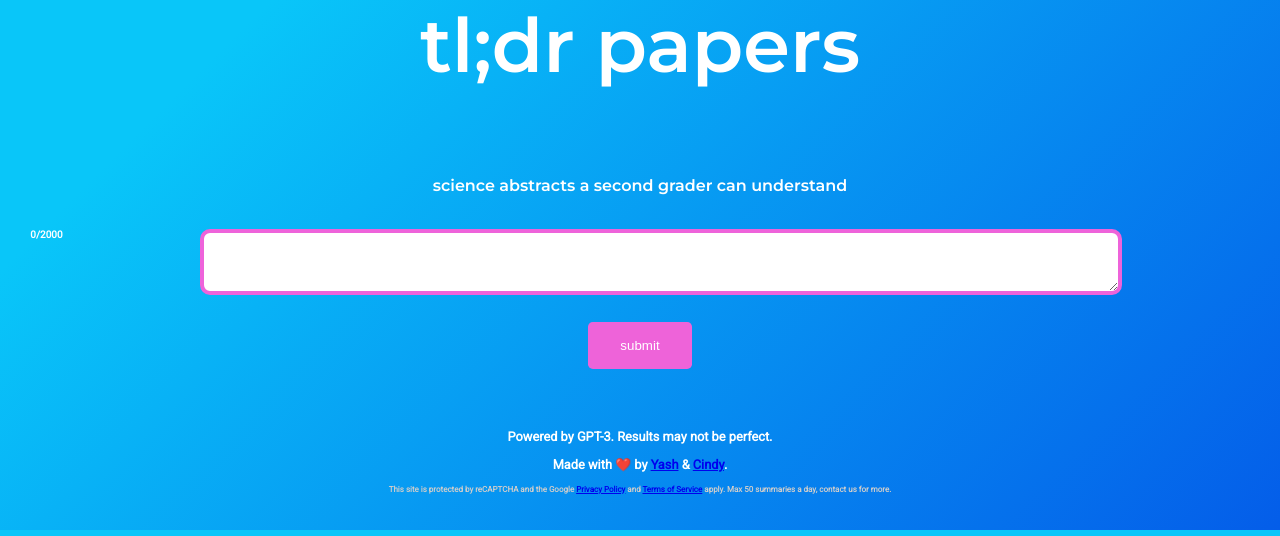
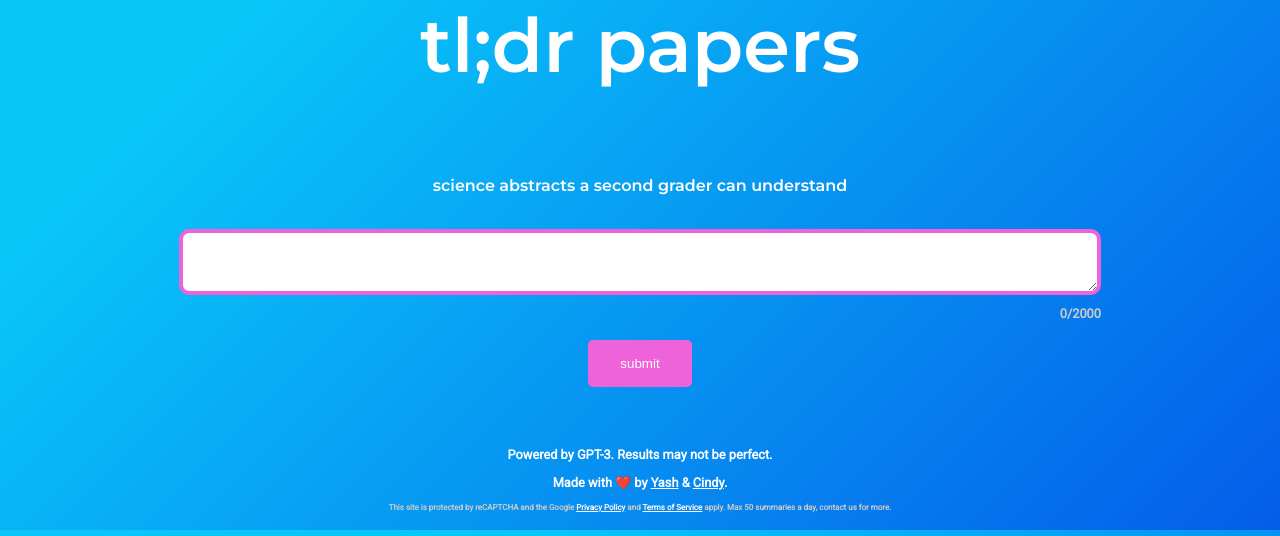
Before and after one commit to yash-dani/tl-dr-science, a Flask app: page / in a window 1280 px wide. Shown: the part 270-806 px from the top of the page. Run offline with Flask 2, Linux system fonts and the light colour scheme; some libraries are stand-ins or nearby versions.

Commit message:
Refactors character limit styles

```diff
--- a/static/styles.css
+++ b/static/styles.css
@@ -82,9 +82,21 @@ p {
   font-size: .8rem;
 }
 
+.footer-text a {
+  color: white;
+}
+
 .disclaimer {
   font-size: .5rem;
   color: #CCC;
+}
+
+.char-counter {
+  display: inline-block;
+  width: 75%;
+  text-align: right;
+  color: #CCC;
+  font-size: .8rem;
 }
 
 
--- a/templates/generate.html
+++ b/templates/generate.html
@@ -70,6 +70,7 @@
         </a>
       </form>
         {% else %}
+      <div class="form-container">
         <form method="POST" id="generate">
           <textarea
             id="textarea"
@@ -81,12 +82,11 @@
             onkeyup="count_up(this);"
             placeholder="Enter some Science 🧬">
           </textarea>
-        <span
-          class="footer"
-          style="float:left; margin: 5px; font-size:10px;"
+          <div
+            class="char-counter"
             id="count1">
             0/2000
-        </span>
+          </div>
           <br>
           <br>
           <button
@@ -98,6 +98,7 @@
             submit
           </button>
         </form>
+      </div>
         {% endif %}
       <br>
       <div class="footer">
@@ -112,7 +113,6 @@
             This site is protected by reCAPTCHA and the Google <a href="https://policies.google.com/privacy">Privacy Policy</a> and <a href="https://policies.google.com/terms">Terms of Service</a> apply. Max 50 summaries a day, contact us for more.
           </p>
         </div>
-
       </div>
     </div>
   </body>
```
Lines whose indentation alone changed are shown as unchanged.
